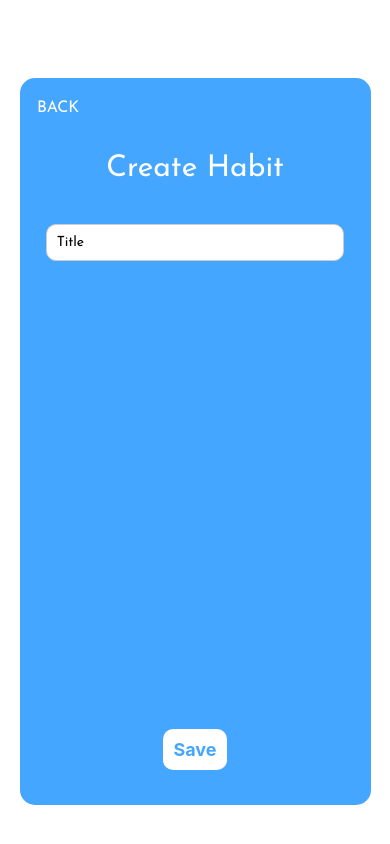
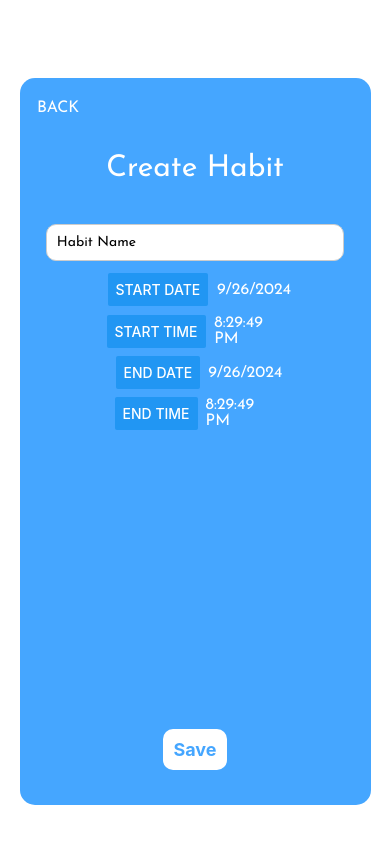
Before and after one commit to danielleellis/StayWell-Medical-Tracker-Application, a React Native app: screen /NewTask in a window 390 px wide. Built offline with nearby package versions, Linux system fonts and the light colour scheme; no server answers.

Commit message:
habits so far

```diff
--- a/package.json
+++ b/package.json
@@ -12,7 +12,7 @@
     "@emotion/react": "^11.11.4",
     "@emotion/styled": "^11.11.5",
     "@mui/material": "^5.15.20",
-    "@react-native-community/datetimepicker": "^8.2.0",
+    "@react-native-community/datetimepicker": "8.0.1",
     "@react-native-vector-icons/ionicons": "^7.4.0-alpha.15",
     "@react-navigation/bottom-tabs": "^6.5.20",
     "@react-navigation/material-bottom-tabs": "^6.2.28",
@@ -26,7 +26,7 @@
     "bcrypt": "^5.1.1",
     "cors": "^2.8.5",
     "date-fns": "^3.6.0",
-    "expo": "~51.0.20",
+    "expo": "^51.0.34",
     "expo-font": "~12.0.8",
     "expo-image-picker": "~15.0.7",
     "expo-status-bar": "~1.12.1",
--- a/src/screens/createnew/NewTask.tsx
+++ b/src/screens/createnew/NewTask.tsx
@@ -1,10 +1,97 @@
-import { Text, View, StyleSheet, SafeAreaView, TouchableOpacity } from "react-native";
+import { Button, Text, View, StyleSheet, SafeAreaView, TouchableOpacity, Platform, Alert} from "react-native";
 import { colors, fonts } from "../../constants/constants";
 import Input from "../../components/Input";
 import React, { useState } from "react";
+import DateTimePicker from '@react-native-community/datetimepicker';
+
+import axios from "axios";
+import configData from "../../../config.json";
+import RNDateTimePicker from "@react-native-community/datetimepicker";
 
 const NewTask: React.FC<{ navigation: any }> = ({ navigation }) => {
   const [habitName, setHabitName] = useState("");
+  const [allDay, setAllDay] = useState(false);
+
+  // recurring
+  const [recurring, setRecurring] = useState(false);
+
+  //mode??
+  const [mode, setMode] = useState('date');
+
+  //start date, declare vars and set up show/hide functions
+  const [startDate, setStartDate] = useState(new Date());
+  const [startTime, setStartTime] = useState(new Date());
+  const [showStartDatePicker, setShowStartDatePicker] = useState(false);
+  const [showStartTimePicker, setShowStartTimePicker] = useState(false);
+
+  const showMode = (currentMode: any) => {
+    setShowStartDatePicker(true);
+    setMode(currentMode);
+  };
+
+  //when start date button clicked and user selects date it'll close the picker
+  const onChangeStartDate = (event: any, selectedDate: any) => {
+    const currentStart = selectedDate;
+    setStartDate(currentStart);
+    setShowStartDatePicker(false);
+  };
+
+  //show start time picker
+  const showStartTimeMode = (currentMode: any) => {
+    setShowStartTimePicker(true);
+  };
+
+  //when start time button clicked and user selects time it'll close the picker
+  const onChangeStartTime = (event: any, selectedDate: any) => {
+    const currentStart = selectedDate;
+    setStartTime(currentStart);
+    setShowStartTimePicker(false);
+  };
+
+
+  // end date
+  const [endDate, setEndDate] = useState(new Date());
+  const [endTime, setEndTime] = useState(new Date());
+  const [showEndDatePicker, setShowEndDatePicker] = useState(false);
+  const [showEndTimePicker, setShowEndTimePicker] = useState(false);
+
+  //when end date button clicked and user selects date it'll close the picker
+  const onChangeEndDate = (event: any, selectedDate: any) => {
+    const currentStart = selectedDate;
+    setEndDate(currentStart);
+    setShowEndDatePicker(false);
+  };
+
+  //show end date picker
+  const showEndDateMode = (currentMode: any) => {
+    setShowEndDatePicker(true);
+  };
+
+  //show end time picker
+  const showEndTimeMode = (currentMode: any) => {
+    setShowEndTimePicker(true);
+  };
+
+  //when end time button clicked and user selects time it'll close the picker
+  const onChangeEndTime = (event: any, selectedDate: any) => {
+    const currentEnd = selectedDate;
+    setEndTime(currentEnd);
+    setShowEndTimePicker(false);
+  };
+
+
+  const serverEndpoint = configData.API_ENDPOINT;
+
+  //save habit
+  const saveHabit = async () => {
+    if (!habitName) {
+      Alert.alert("Error", "Habit name is required");
+      return;
+  }
+
+    navigation.navigate("Habits");
+
+  }
 
   return (
     <SafeAreaView style={styles.container}>
@@ -14,21 +101,71 @@ const NewTask: React.FC<{ navigation: any }> = ({ navigation }) => {
 
       <TouchableOpacity
         onPress={() => navigation.navigate("Habits")}
-        style={styles.backButton}
-      >
+        style={styles.backButton} >
+
         <Text style={styles.backButtonText}>{"BACK"}</Text>
       </TouchableOpacity>
 
       <Input
-        placeholder="Title"
+        placeholder="Habit Name"
         value={habitName}
         onChangeText={setHabitName}
         autoCapitalize="words"
         style={styles.input}
       />
 
+      <View style= {styles.dateContainer}>
+
+        <View style= {styles.testContainer}>
+          <Button title="Start Date" onPress={() => showMode('date')}/>
+          {showStartDatePicker && (<DateTimePicker
+            mode={"date"}
+            display="default"
+            value = {startDate}
+            onChange={onChangeStartDate}
+            />)}
+          <Text style={styles.regularText}>{startDate.toLocaleDateString()}</Text>
+        </View>
+
+        <View style= {styles.testContainer}>
+          <Button title="Start Time" onPress={() => showStartTimeMode('time')}/>
+          {showStartTimePicker && (<DateTimePicker
+            mode="time"
+            display="default"
+            value = {startTime}
+            onChange={onChangeStartTime}
+            />)}
+          <Text style={styles.regularText}>{startTime.toLocaleTimeString()}</Text>
+        </View>
+
+
+        <View style= {styles.testContainer}>
+          <Button title="End Date" onPress={() => showEndDateMode('date')}/>
+          {showEndDatePicker && (<DateTimePicker
+            mode="date"
+            display="default"
+            value = {endDate}
+            onChange={onChangeEndDate}
+            />)}
+          <Text style={styles.regularText}>{endDate.toLocaleDateString()}</Text>
+        </View>
+
+        <View style= {styles.testContainer}>
+          <Button title="End Time" onPress={() => showEndTimeMode('time')}/>
+          {showEndTimePicker && (<DateTimePicker
+            mode="time"
+            display="default"
+            value = {endTime}
+            onChange={onChangeEndTime}
+            />)}
+          <Text style={styles.regularText}>{endTime.toLocaleTimeString()}</Text>
+        </View>
+
+      </View>
+
+
       <View style={styles.saveContainer}>
-        <TouchableOpacity style={styles.saveButton}>
+        <TouchableOpacity style={styles.saveButton} onPress={saveHabit}>
           <Text style={styles.saveButtonText}>Save</Text>
         </TouchableOpacity>
       </View>
@@ -86,6 +223,11 @@ saveContainer: {
     alignItems: "center",
     margin: '10%'
   },
+  dateContainer:{
+    flex: 1,
+    justifyContent: "flex-start",
+    alignItems: "center",
+  },
   backButton: {
     position: "absolute",
     top: '3%',
@@ -96,4 +238,16 @@ backButtonText: {
     color: colors.white,
     fontFamily: fonts.regular,
   },
+  testContainer: {
+    flexDirection: 'row',
+    alignItems: 'center',
+    justifyContent: 'flex-start'
+
+  },
+  regularText: {
+    fontSize: 16,
+    color: colors.white,
+    fontFamily: fonts.regular,
+    margin: '5%'
+  }
   });
--- a/src/screens/tabs/Habits.tsx
+++ b/src/screens/tabs/Habits.tsx
@@ -2,13 +2,19 @@ import { Text, View, StyleSheet, TouchableOpacity, Image } from "react-native";
 import React from "react";
 import { colors, fonts } from "../../constants/constants";
 import { CalendarProvider, WeekCalendar } from "react-native-calendars";
+import { format, parseISO, isSameDay } from "date-fns";
 
 
 const Habits: React.FC<{ navigation: any }> = ({ navigation }) => {
 
+  // navigate to create habit page when button is clicked
   const newHabit = () => {
     navigation.navigate("NewTask");
   };
+
+  // current day so calendar opens to current date
+  const currentDay = new Date().toISOString().split("T")[0];
+
 
   return (
     <View style={styles.container}>
@@ -16,7 +22,8 @@ const Habits: React.FC<{ navigation: any }> = ({ navigation }) => {
 
       <View style ={styles.weekContainer}>
         <CalendarProvider
-          date={'2024-09-19'}>
+          date={currentDay}
+        >
           <WeekCalendar
             allowShadow={false}
           />
```
Also changed, not shown: 1 other file (tests, documents, lock files or other folders). Lines whose indentation alone changed are shown as unchanged.
